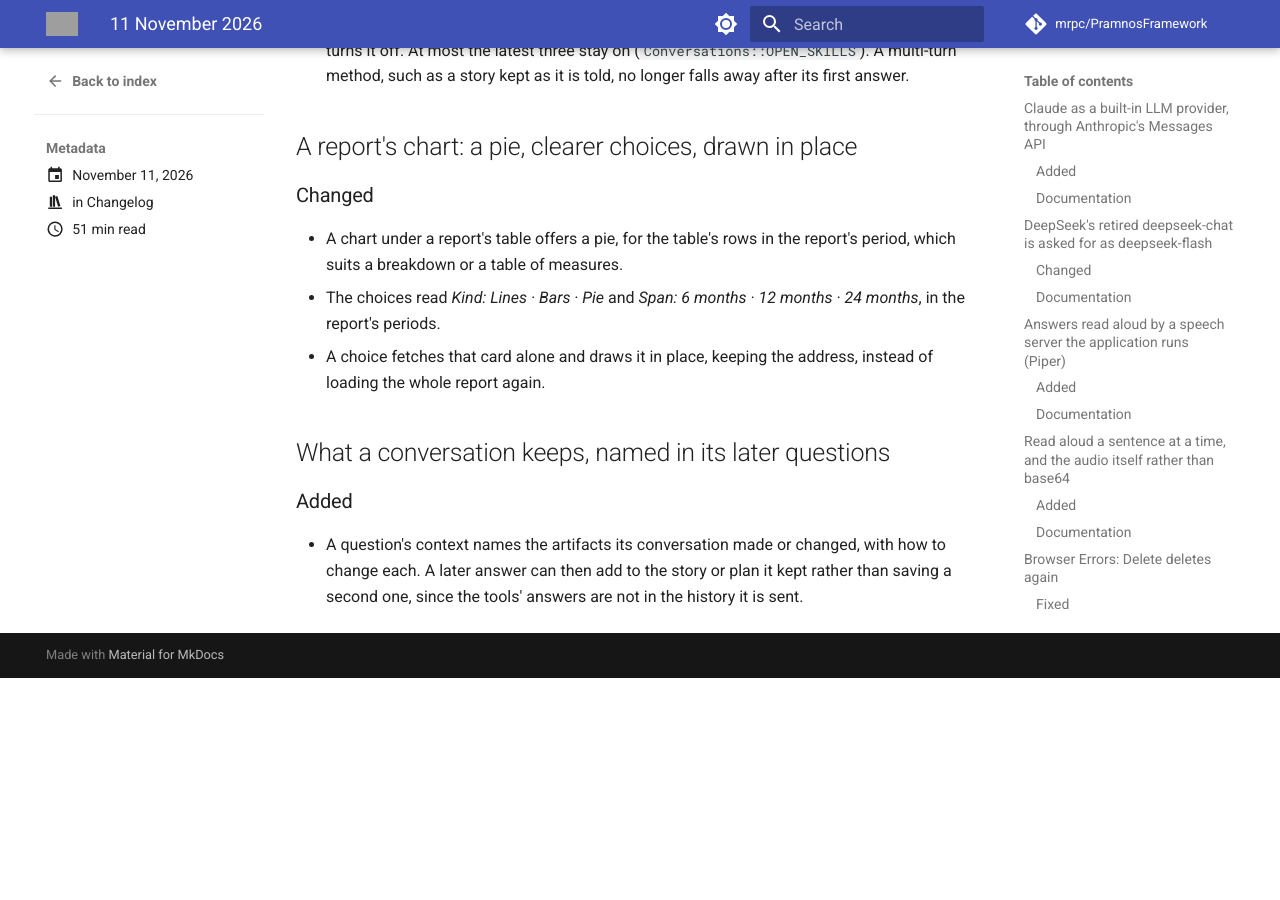
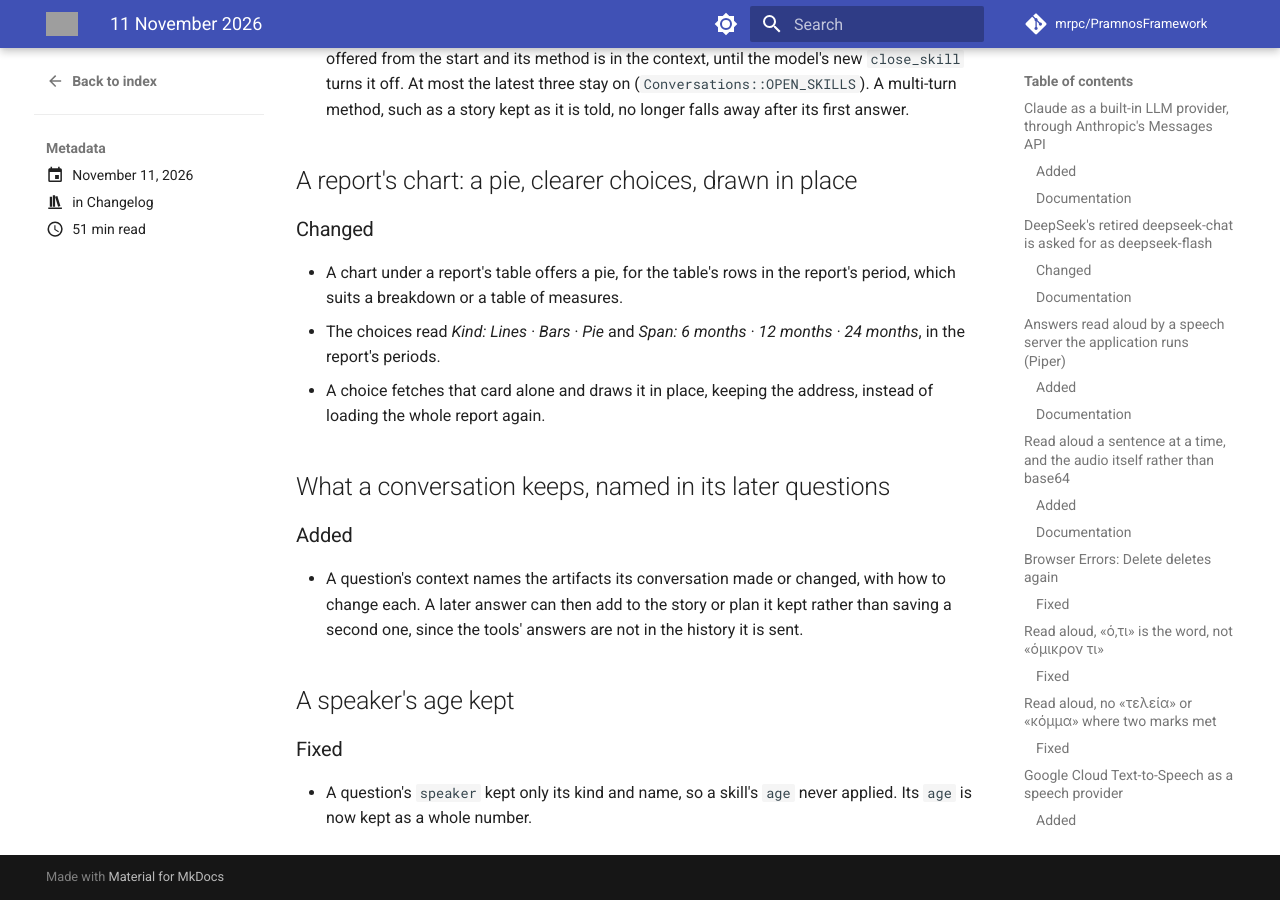
Before and after one commit to mrpc/PramnosFramework, an MkDocs documentation site: the page built from docs/version-history/posts/2026-11-11.md, in a window 1280 px wide and 900 px high, scrolled down 44522 px. Built offline with MkDocs 1.6.1 and Material for MkDocs 9.7.7, drawn with Linux system fonts in a browser that asks for light colours; comment, search, counter and statistics services are not loaded; before the commit the page ends 45200 px from its top, so only the background shows below that; some of the changed text lies outside the part shown; grey boxes are pictures that could not be loaded.

Commit message:
fix(llm): a speaker's age kept, for a skill's age to apply

```diff
--- a/docs/version-history/posts/2026-11-11.md
+++ b/docs/version-history/posts/2026-11-11.md
@@ -111,6 +111,7 @@ A hundred and four entries today:
 - A skill stays on in its conversation
 - A report's chart: a pie, clearer choices, drawn in place
 - What a conversation keeps, named in its later questions
+- A speaker's age kept
 
 <!-- more -->
 
@@ -1549,3 +1550,10 @@ Three cases from one real conversation:
 - A question's context names the artifacts its conversation made or changed, with how to change
   each. A later answer can then add to the story or plan it kept rather than saving a second one,
   since the tools' answers are not in the history it is sent.
+
+## A speaker's age kept
+
+### Fixed
+
+- A question's `speaker` kept only its kind and name, so a skill's `age` never applied. Its `age`
+  is now kept as a whole number.
```
Also changed, not shown: other parts of docs/version-history/posts/2026-11-11.md (+1 -1 lines), 1 other file.
